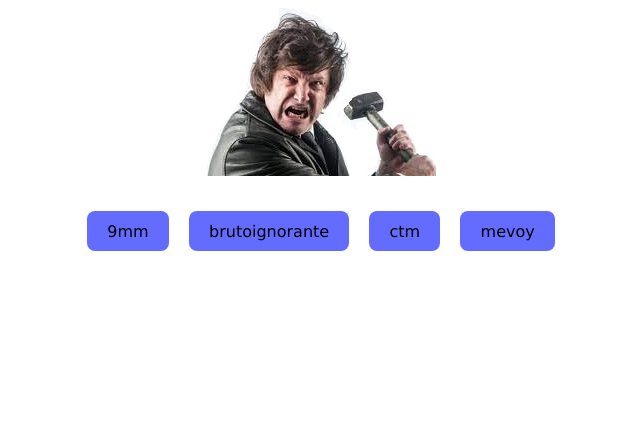
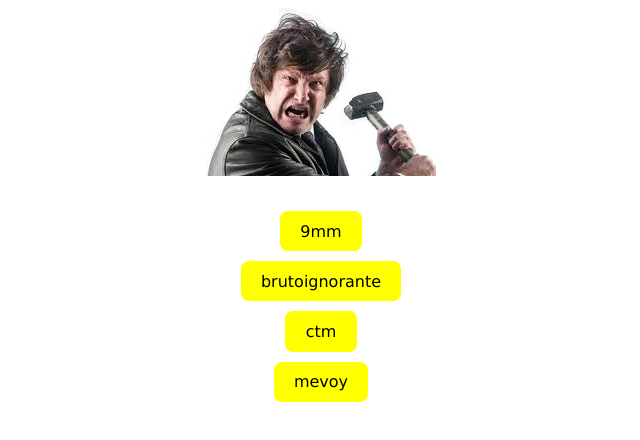
Before and after one commit to maruslarrosa/falaciApp, a React (Vite) app: page / in a window 1280 px wide. Shown: the top 440 px of the page, without its empty margins (319-959 px from the left). Built offline with nearby package versions, Linux system fonts and the light colour scheme.

Commit message:
CHANGE button colors and buttonContainer direction

```diff
--- a/src/index.css
+++ b/src/index.css
@@ -9,14 +9,15 @@ button {
   font-size: 1em;
   font-weight: 500;
   font-family: inherit;
-  background-color: #646cff;
+  background-color: yellow;
+  color: black;
   cursor: pointer;
   transition: border-color 0.25s;
   margin: 5px 10px;
 }
 
 button:hover {
-  border-color: #646cff;
+  border-color: black;
 }
 
 button:focus,
--- a/src/styles/main.scss
+++ b/src/styles/main.scss
@@ -1,5 +1,6 @@
 .button-container {
   display: flex;
+  flex-direction: column;
   justify-content: center;
   align-items: center;
   width: 100%;
```
